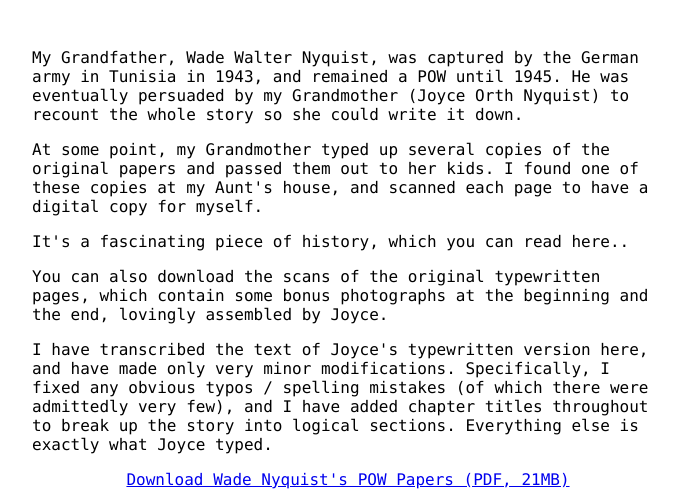
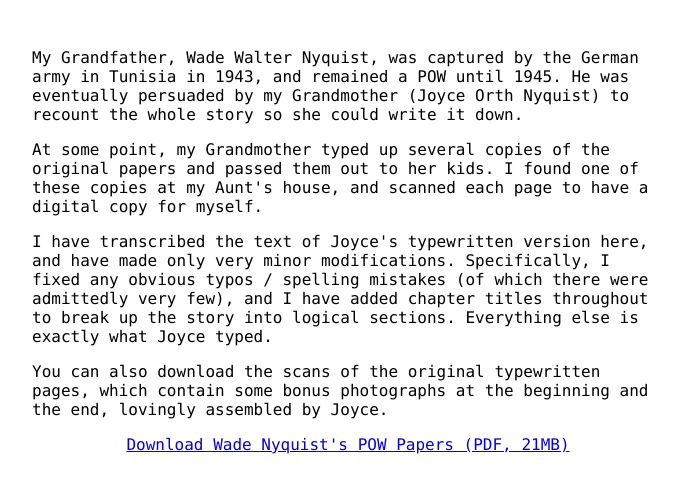
Before and after one commit to eriknyquist/personal-site, a Django app: template templates/wadenyquist.html in a window 1280 px wide. Shown: the part 585-1076 px from the top of the page, without its empty margins (292-971 px from the left). Run offline with Django 3.2, Linux system fonts and the light colour scheme; the template is opened without the code that fills it, so the values that code supplies are empty; some libraries are stand-ins or nearby versions.

Commit message:
wadenyquist.html: re-organizing opening paragraphs

```diff
--- a/templates/wadenyquist.html
+++ b/templates/wadenyquist.html
@@ -29,17 +29,16 @@
     papers and passed them out to her kids. I found one of these copies
     at my Aunt's house, and scanned each page to have a digital copy for myself.</p>
 
-    <p>It's a fascinating piece of history, which you can read here..</p>
+    <p>I have transcribed the text of Joyce's typewritten version here, and have
+       made only very minor modifications. Specifically, I fixed any obvious typos /
+       spelling mistakes (of which there were admittedly very few), and I have added
+       chapter titles throughout to break up the story into logical sections. Everything
+       else is exactly what Joyce typed.</p>
 
     <p>You can also download the scans of the original typewritten pages, which
        contain some bonus photographs at the beginning and the end, lovingly
        assembled by Joyce.</p>
 
-    <p>I have transcribed the text of Joyce's typewritten version here, and have
-       made only very minor modifications. Specifically, I fixed any obvious typos /
-       spelling mistakes (of which there were admittedly very few), and I have added
-       chapter titles throughout to break up the story into logical sections. Everything
-       else is exactly what Joyce typed.</p>
     <div style="text-align:center">
         <a target="_blank" href="/wadenyquist_compressed_pdf/">Download Wade Nyquist's POW Papers (PDF, 21MB)</a>
     </div>
```
